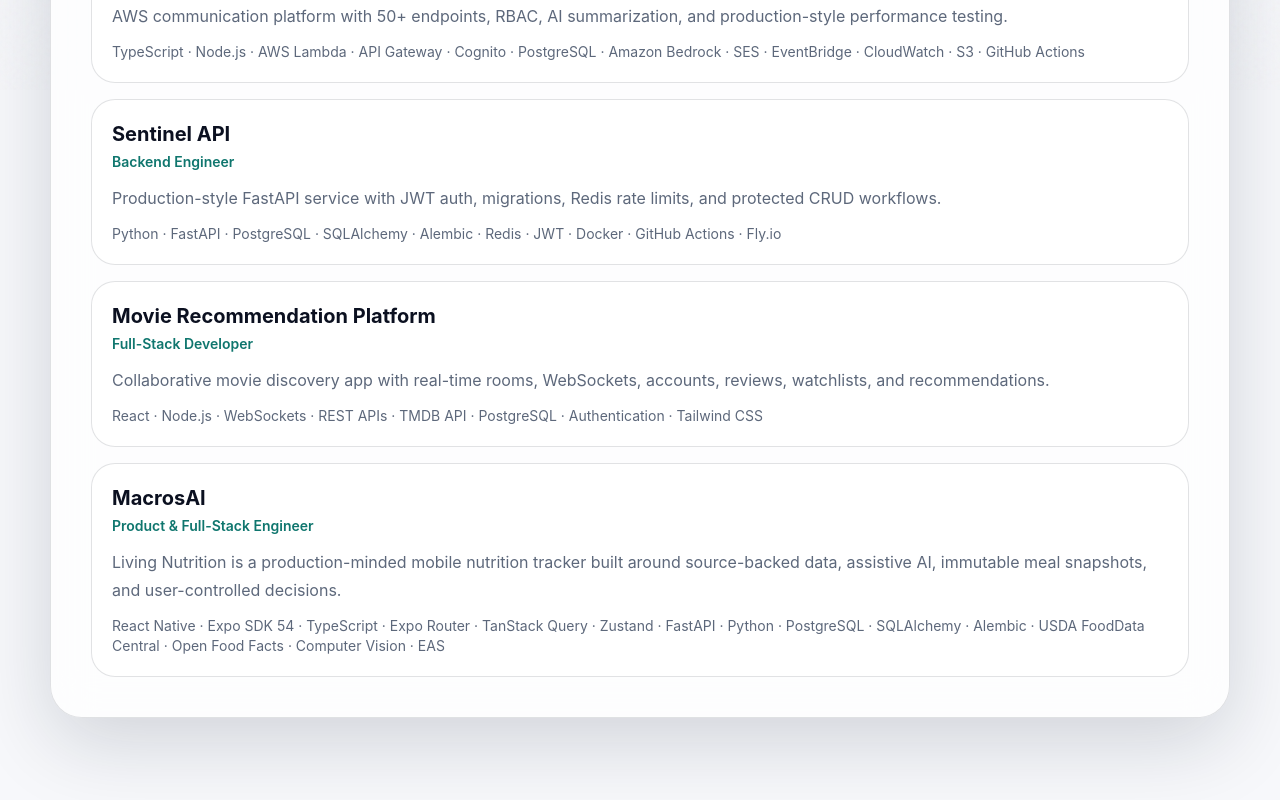
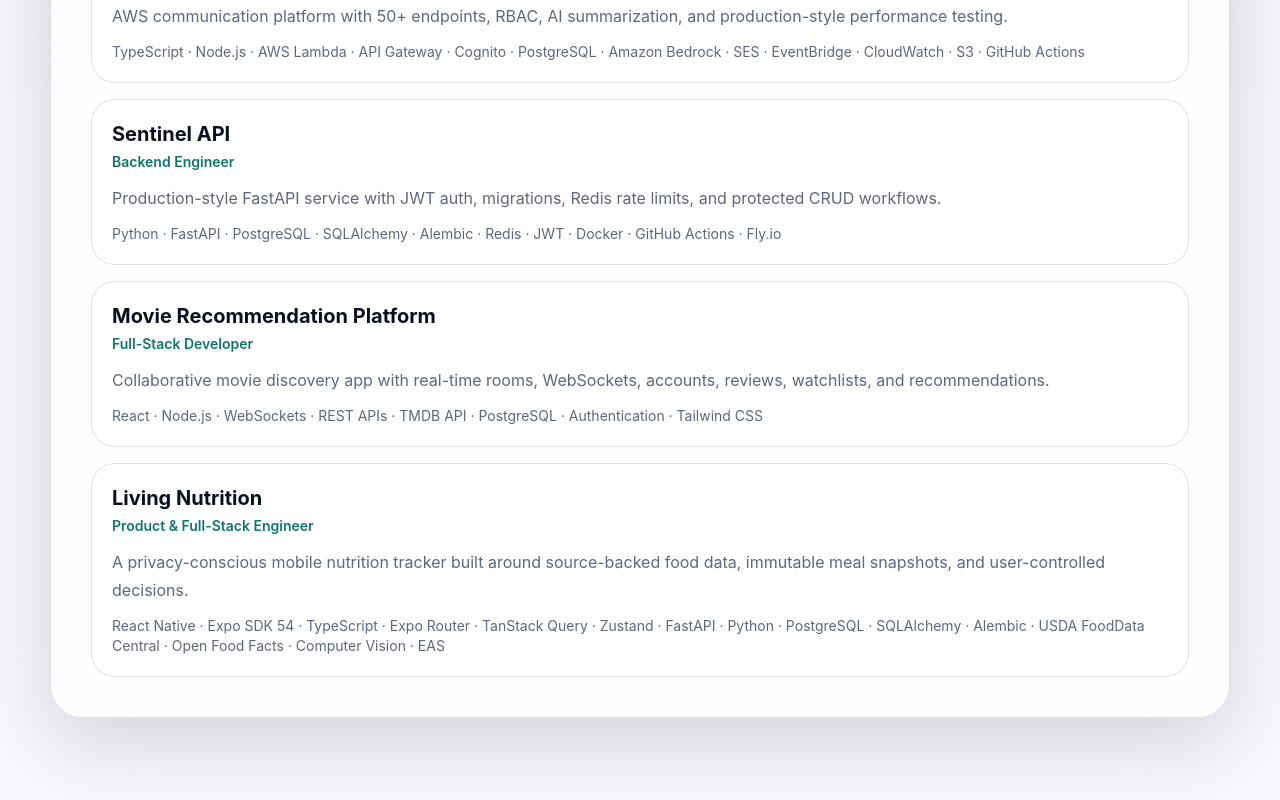
Before and after one commit to luishdez420/Personal-website, a Next.js app: page /resume in a window 1280 px wide. Shown: the part 710-1510 px from the top of the page. Built offline with nearby package versions, Linux system fonts and the light colour scheme; no server answers.

Commit message:
feat: add Living Nutrition demo

```diff
--- a/components/projects/ProjectShowcase.tsx
+++ b/components/projects/ProjectShowcase.tsx
@@ -74,9 +74,14 @@
                         GitHub
                       </a>
                       {project.liveUrl && (
-                        <a href={project.liveUrl} className="inline-flex items-center gap-2 rounded-full border border-[var(--line)] px-5 py-2.5 text-sm font-semibold">
+                        <a
+                          href={project.liveUrl}
+                          target="_blank"
+                          rel="noreferrer"
+                          className="inline-flex items-center gap-2 rounded-full border border-[var(--line)] px-5 py-2.5 text-sm font-semibold"
+                        >
                           <ExternalLink size={16} />
-                          Live demo
+                          {project.liveLabel ?? "Live demo"}
                         </a>
                       )}
                     </div>
--- a/data/projects.ts
+++ b/data/projects.ts
@@ -129,14 +129,14 @@
   },
   {
     key: "macros-ai",
-    title: "MacrosAI",
+    title: "Living Nutrition",
     role: "Product & Full-Stack Engineer",
     impact:
-      "Living Nutrition is a production-minded mobile nutrition tracker built around source-backed data, assistive AI, immutable meal snapshots, and user-controlled decisions.",
+      "A privacy-conscious mobile nutrition tracker built around source-backed food data, immutable meal snapshots, and user-controlled decisions.",
     problem:
       "Nutrition logging is repetitive and difficult to trust. A photo cannot reliably determine weight, oils, sauces, cooking method, hidden ingredients, or edible portions, yet many products present an AI estimate as a definitive answer.",
     solution:
-      "Designed and built an advanced MVP vertical slice that combines USDA and Open Food Facts records with manual search, barcode and label capture, recipes, custom foods, camera-assisted analysis, explicit portion review, and resilient offline-aware meal logging.",
+      "Designed and built an advanced MVP that combines USDA and Open Food Facts records with manual search, barcode and label capture, recipes, custom foods, explicit portion review, and resilient offline-aware meal logging.",
     decisions: [
       "Kept nutrition calculations grounded in per-100g provider data and confirmed gram amounts instead of AI-generated macro guesses.",
       "Required a visible source record, confidence signal, editable portion, and user confirmation before camera-assisted meals can be saved.",
@@ -174,6 +174,8 @@
       "EAS"
     ],
     githubUrl: "https://github.com/luishdez420/MacrosAI",
+    liveUrl: "https://drive.google.com/file/d/1aDl_A52UCP31PpeCQrMo5EyOvITAjHkP/view?usp=sharing",
+    liveLabel: "Watch demo",
     accent: "#6ee7b7",
     architecture: [
       { id: "mobile", label: "Expo Mobile", detail: "React Native experience for search, scanning, meal building, diary history, goals, and privacy controls.", x: 10, y: 42 },
@@ -225,7 +227,7 @@
           "Label photos are not persistently stored in the current workflow.",
           "Audit events avoid credentials, raw tokens, meal contents, images, and raw request payloads.",
           "Sensitive routes support configurable limits, with production designed for a Redis-backed shared limiter that fails safely.",
-          "Users can export data, inspect limited security activity, set retention preferences, and deliberately delete their account."
+          "Users can export Living Nutrition data, inspect limited security activity, set retention preferences, and deliberately delete their app data."
         ]
       },
       {
@@ -241,12 +243,12 @@
       },
       {
         title: "Current stage",
-        summary: "The functioning MVP vertical slice validates the product architecture and the complete core logging loop.",
+        summary: "The working MVP validates the complete core logging loop and is available as a no-cost preview.",
         items: [
-          "Implemented: core logging, persistent history, barcode and custom foods, recipes, provenance, basic insights, privacy controls, and camera confirmation workflows.",
-          "Next: managed identity or OAuth, recovery flows, and production deployment validation.",
-          "Next: private image storage with enforceable retention/deletion controls and broader end-to-end mobile coverage.",
-          "Next: expanded provider refresh policies and more advanced camera correction workflows."
+          "Implemented: Clerk-managed sign-in, core logging, persistent history, barcode and custom foods, recipes, provenance, basic insights, privacy controls, and camera confirmation workflows.",
+          "Validated: account isolation, offline/reconnect behavior, accessibility, and iOS/Android physical-device flows.",
+          "Public preview: manual food search and tracking are available; camera and nutrition-label AI are intentionally disabled to keep the no-cost deployment safe.",
+          "Next: paid production deployment validation for private object storage, worker replicas, Redis, monitoring, and AI operations."
         ]
       }
     ]
--- a/types/portfolio.ts
+++ b/types/portfolio.ts
@@ -21,6 +21,7 @@
   stack: string[];
   githubUrl: string;
   liveUrl?: string;
+  liveLabel?: string;
   accent: string;
   architecture: ArchitectureNode[];
   caseStudySections?: {
```
